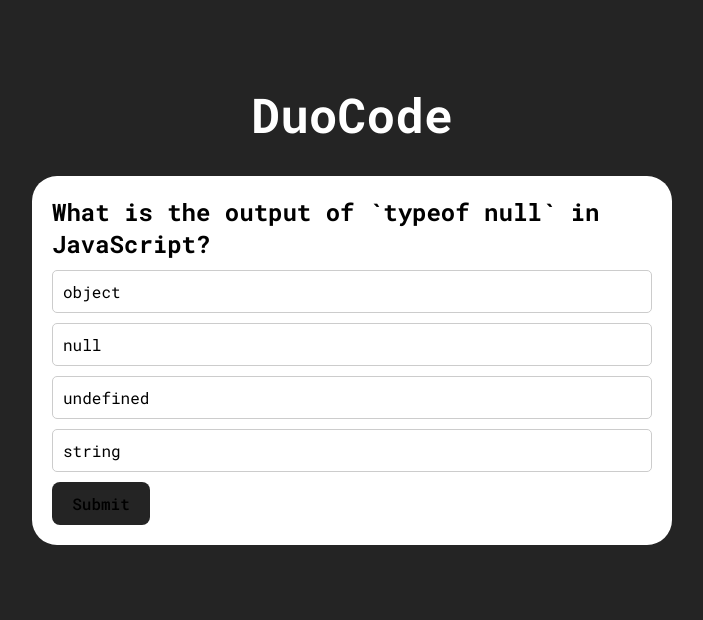
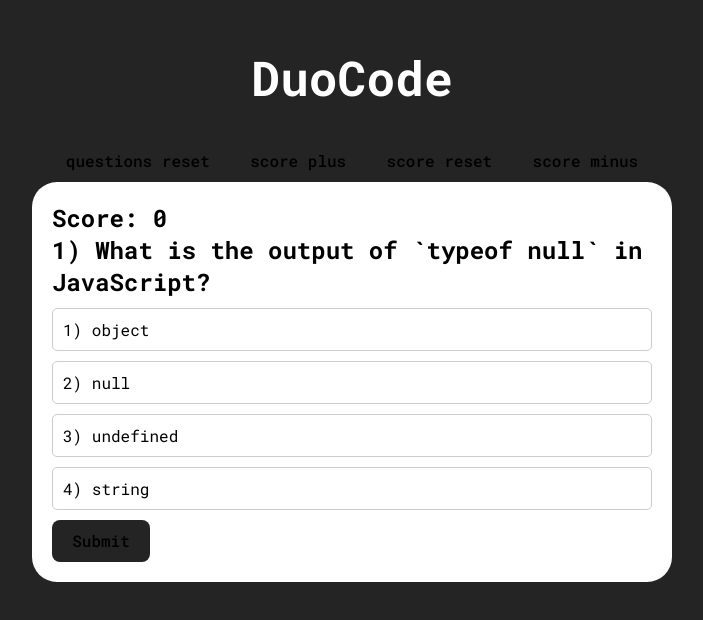
Before and after one commit to ElDuartte/duo-code, a React (Vite) app: page / in a window 1280 px wide. Shown: the part 106-726 px from the top of the page, without its empty margins (288-991 px from the left). Built offline with nearby package versions, Linux system fonts and the light colour scheme.

Commit message:
adding score buttons and cleaning code

```diff
--- a/src/components/Flashcard.jsx
+++ b/src/components/Flashcard.jsx
@@ -1,19 +1,26 @@
 import { useState } from "react";
 import Results from "./Results";
 import questions from "../assets/questions.json";
+import {
+  getCurrentCard,
+  setCurrentCard,
+  setScore,
+  getCurrentScore,
+  initializeScore,
+} from "../Utils";
 
 function Flashcard() {
   const [selectedAnswer, setSelectedAnswer] = useState("");
   const [result, setResult] = useState({});
   const [showResults, setShowResults] = useState(false);
-  const [currentIndex, setCurrentIndex] = useState(0);
 
   // Check if questions array is loaded
   if (!questions || !questions.cards || !questions.cards.length) {
     return <div>Error: Questions data is missing.</div>;
   }
 
-  const currentQuestion = questions.cards[currentIndex];
+  const currentQuestionId = getCurrentCard();
+  const currentQuestion = questions.cards[currentQuestionId];
 
   const handleNext = () => {
     if (selectedAnswer === currentQuestion.correct) {
@@ -26,6 +33,7 @@
     } else if (selectedAnswer) {
       setResult({
         id: currentQuestion.id,
+        question: currentQuestion.question,
         status: "wrong",
         message:
           currentQuestion.why.wrong[selectedAnswer] || "Incorrect answer.",
@@ -37,19 +45,59 @@
     setShowResults(true);
   };
 
-  const handleContinue = () => {
-    if (currentIndex < questions.cards.length - 1) {
-      setCurrentIndex((prev) => prev + 1);
-      setSelectedAnswer(""); // Reset answer
-      setShowResults(false); // Hide results
+  const handleReset = () => {
+    //manual reset for testing
+    setCurrentCard(0);
+  };
+
+  initializeScore();
+  const handleScorePlus = () => {
+    // if (getCurrentScore === 0) { }
+    setScore(getCurrentScore() + 1);
+  };
+
+  const handleScoreMinus = () => {
+    if (getCurrentScore !== 0) {
+      setScore(getCurrentScore() - 1);
+    }
+    setScore(0);
+  };
+
+  const handleScoreReset = () => {
+    setScore(0);
+  };
+
+  const toggleShowResult = () => {
+    if (showResults) {
+      setShowResults(false);
+    } else {
+      setShowResults(true);
     }
   };
 
   return (
     <>
+      <div className="score-buttons-container">
+        <button className="reset-button" onClick={handleReset}>
+          questions reset
+        </button>
+        <button className="score-plus-button" onClick={handleScorePlus}>
+          score plus
+        </button>
+        <button className="score-reset-button" onClick={handleScoreReset}>
+          score reset
+        </button>
+        <button className="score-minus-button" onClick={handleScoreMinus}>
+          score minus
+        </button>
+      </div>
+
       {!showResults ? (
         <div className="flashcard-container">
-          <h1 className="question">{currentQuestion.question}</h1>
+          <h1>Score: {getCurrentScore()}</h1>
+          <h1 className="question">
+            {currentQuestionId + 1}) {currentQuestion.question}
+          </h1>
           <div className="answers-container">
             {currentQuestion.answers.map((option, index) => (
               <div
@@ -59,7 +107,7 @@
                 }`}
                 onClick={() => setSelectedAnswer(option)}
               >
-                {option}
+                {index + 1}) {option}
               </div>
             ))}
           </div>
@@ -71,19 +119,12 @@
         </div>
       ) : (
         <>
-          <Results response={result} />
-          <button
-            type="button"
-            onClick={handleContinue}
-            disabled={
-              (currentIndex === questions.length) === 0 ||
-              currentIndex === questions.length - 1
-            }
-          >
-            {currentIndex === questions.cards.length - 1
-              ? "Finish"
-              : "Next Question"}
-          </button>
+          <Results
+            response={result}
+            showResults={() => {
+              toggleShowResult();
+            }}
+          />
         </>
       )}
     </>
```
